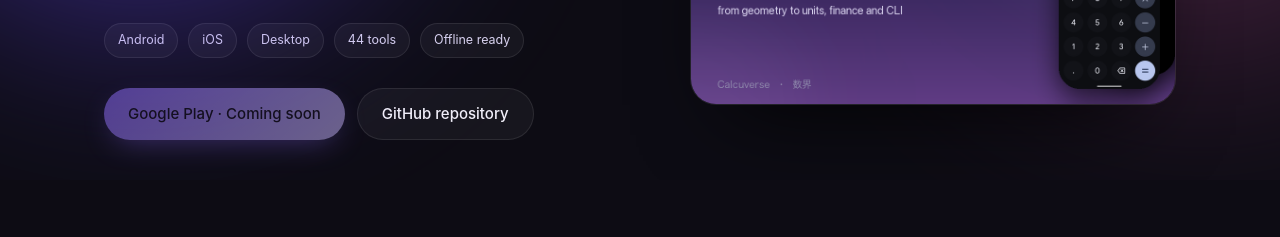
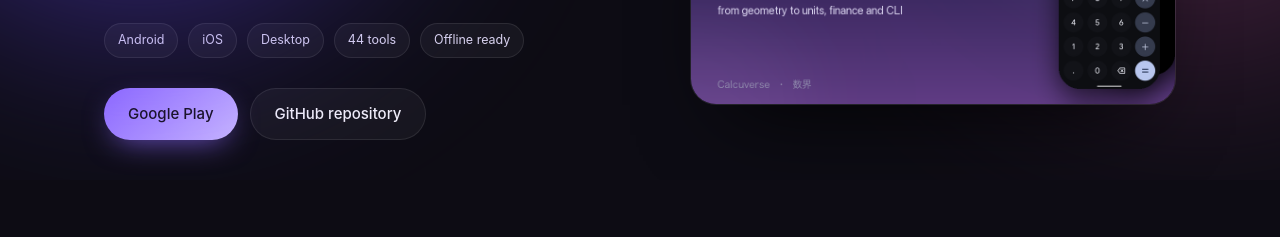
Before and after one commit to Yang-s-Codehub/Yang-s-Codehub.github.io, a plain HTML site: page Calcuverse/index.html in a window 1280 px wide. Shown: the part 310-547 px from the top of the page. Drawn offline with Linux system fonts and the light colour scheme.

Commit message:
Update index.html

```diff
--- a/Calcuverse/index.html
+++ b/Calcuverse/index.html
@@ -37,8 +37,8 @@
         <span class="badge" data-zh="离线可用" data-en="Offline ready">离线可用</span>
       </div>
       <div class="cta">
-        <a class="btn btn-primary" href="#" aria-disabled="true"
-           data-zh="Google Play · 即将上架" data-en="Google Play · Coming soon">Google Play · 即将上架</a>
+        <a class="btn btn-primary" href="https://play.google.com/store/apps/details?id=com.yangdai.calcpro" target="_blank" rel="noopener"
+           data-zh="Google Play" data-en="Google Play">Google Play</a>
         <a class="btn btn-ghost" href="https://github.com/Yang-s-Codehub/Calcuverse" target="_blank" rel="noopener"
            data-zh="GitHub 仓库" data-en="GitHub repository">GitHub 仓库</a>
       </div>
@@ -189,8 +189,8 @@
          data-en="All core features are free. Premium removes ads and unlocks everything.">免费使用全部基础功能；升级高级版可移除广告并解锁全部特性。</p>
     </div>
     <div class="cta" style="justify-content:center">
-      <a class="btn btn-primary" href="#" aria-disabled="true"
-         data-zh="Google Play · 即将上架" data-en="Google Play · Coming soon">Google Play · 即将上架</a>
+      <a class="btn btn-primary" href="https://play.google.com/store/apps/details?id=com.yangdai.calcpro" target="_blank" rel="noopener"
+         data-zh="Google Play" data-en="Google Play">Google Play</a>
       <a class="btn btn-ghost" href="https://github.com/Yang-s-Codehub/Calcuverse/issues" target="_blank" rel="noopener"
          data-zh="反馈问题" data-en="Report an issue">反馈问题</a>
     </div>
```
